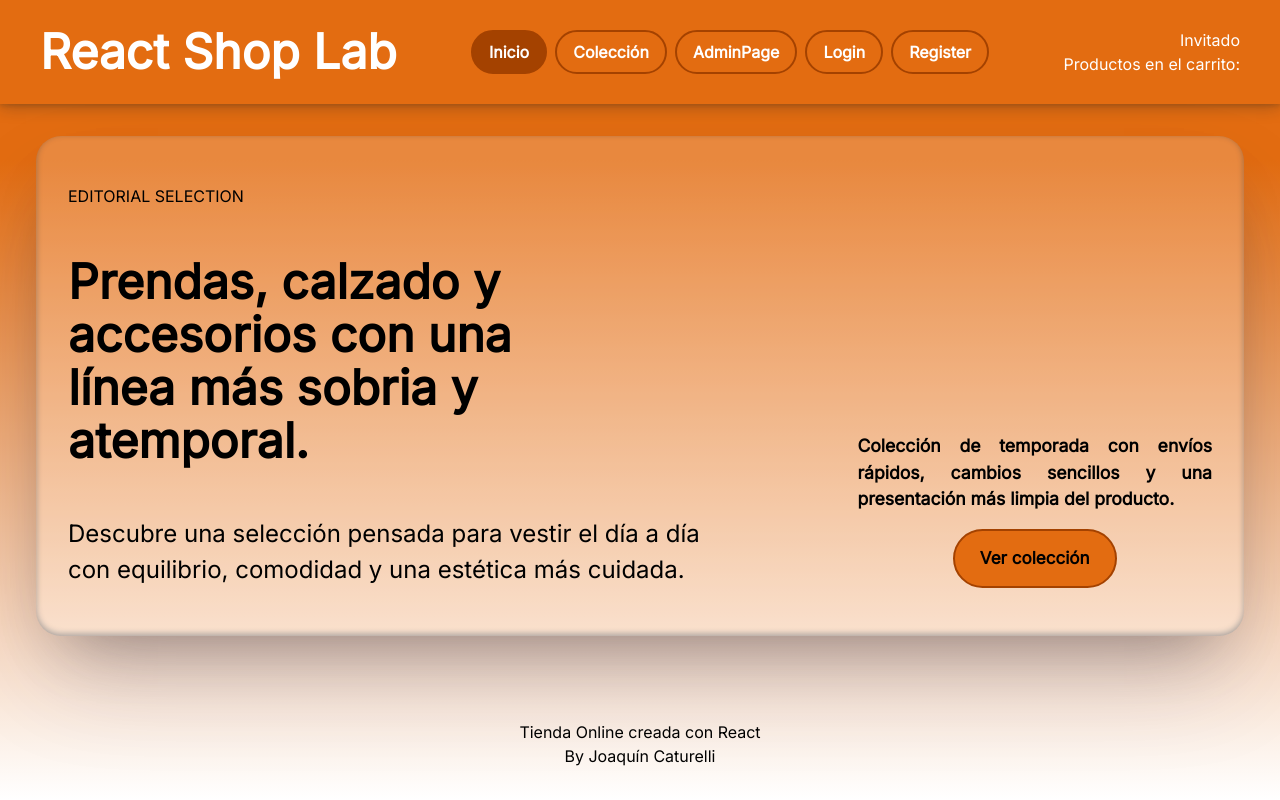
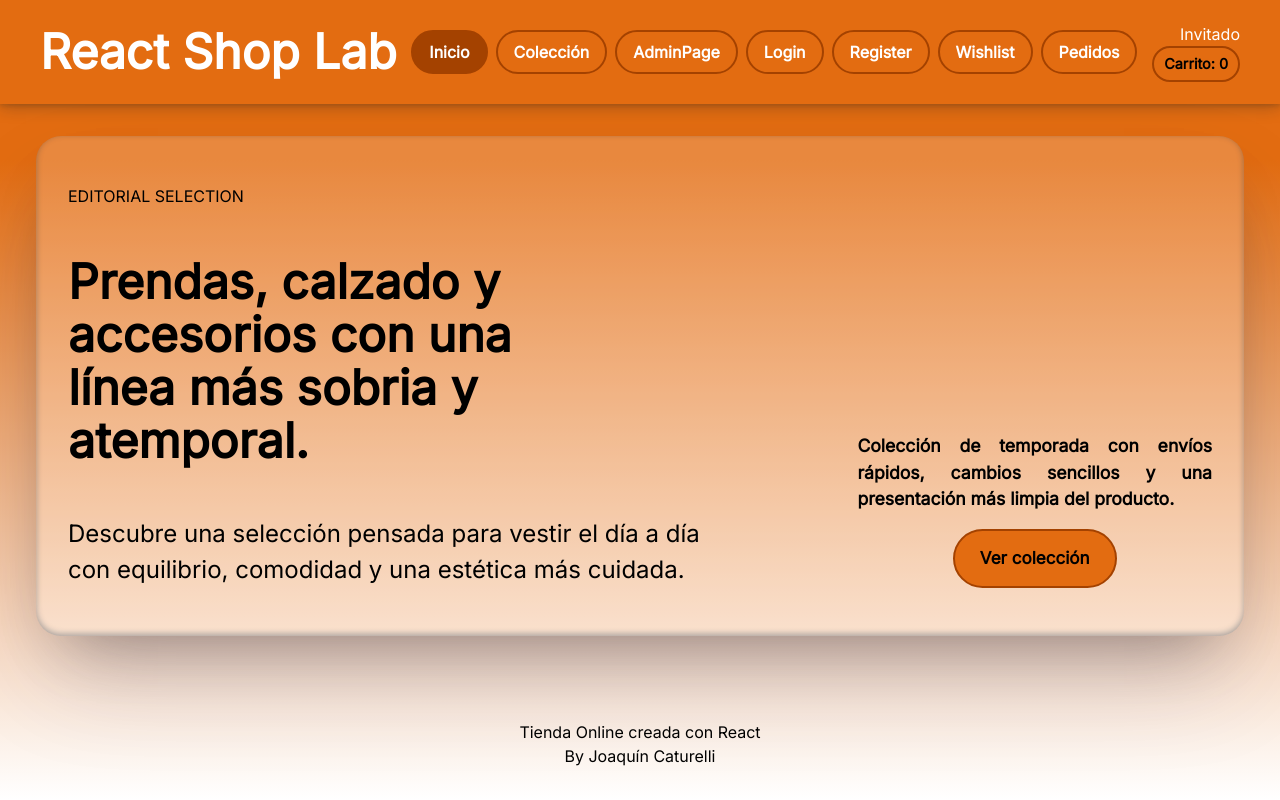
Before and after one commit to joacocaturelli/ecommerce-frontend, a React (Vite) app: page / in a window 1280 px wide. Built offline with nearby package versions, Linux system fonts and the light colour scheme; no server answers.

Commit message:
Feat: Añadidas todas las pagianas a los botones de navegacion del header

```diff
--- a/src/components/Header/Header.jsx
+++ b/src/components/Header/Header.jsx
@@ -1,6 +1,8 @@
 import { NavLink, useNavigate } from 'react-router-dom'
-import { logoutUser } from '../../store/features/authSlice'
 import { useDispatch, useSelector } from 'react-redux'
+import { logOutThunk } from '../../store/features/authSlice'
+import { clearCart } from '../../store/features/cartSlice'
+import { clearWishlist } from '../../store/features/wishlistSlice'
 import styles from './Header.module.css'
 import Button from '../Button/Button'
 
@@ -18,12 +20,22 @@ function Header () {
   const dispatch = useDispatch()
   const navigate = useNavigate()
 
-  const { user, token } = useSelector((state) => state.auth)
-  const cartCount = useSelector((state) => state.cart.count)
+  const { user} = useSelector((state) => state.auth)
+  const cartCount = useSelector((state) => state.cart.items.length)
 
-  function handleLogout () {
-    dispatch(logoutUser())
-    navigate('login')
+  // Al hacer el logout limpiamos el carrito y la wishlist
+  async function handleLogout() {
+    const result = await dispatch(logOutThunk())
+
+    if (logOutThunk.fulfilled.match(result)) {
+      dispatch(clearCart())
+      dispatch(clearWishlist())
+      navigate('/login')
+    }
+  }
+
+  function handleCart() {
+    navigate('cart')
   }
 
   return (
@@ -57,12 +69,24 @@ function Header () {
         >
           Register
         </NavLink>
+        <NavLink to='/wishlist' className={({isActive}) =>
+          isActive ? styles.activeLink : styles.link}
+        >
+          Wishlist
+        </NavLink>
+        <NavLink to='/orders' className={({isActive}) =>
+          isActive ? styles.activeLink : styles.link}
+        >
+          Pedidos
+        </NavLink>
       </nav>
 
       <div className={styles.status}>
         <span>{user ? user.name : 'Invitado'}</span>
-        <span>Productos en el carrito: {cartCount}</span>
-        {token && (
+        <Button onClick={handleCart} size='small'>
+          Carrito: {cartCount}
+        </Button>
+        {user && (
           <Button onClick={handleLogout} size='small'>
             Cerrar Sesión
           </Button>
```
